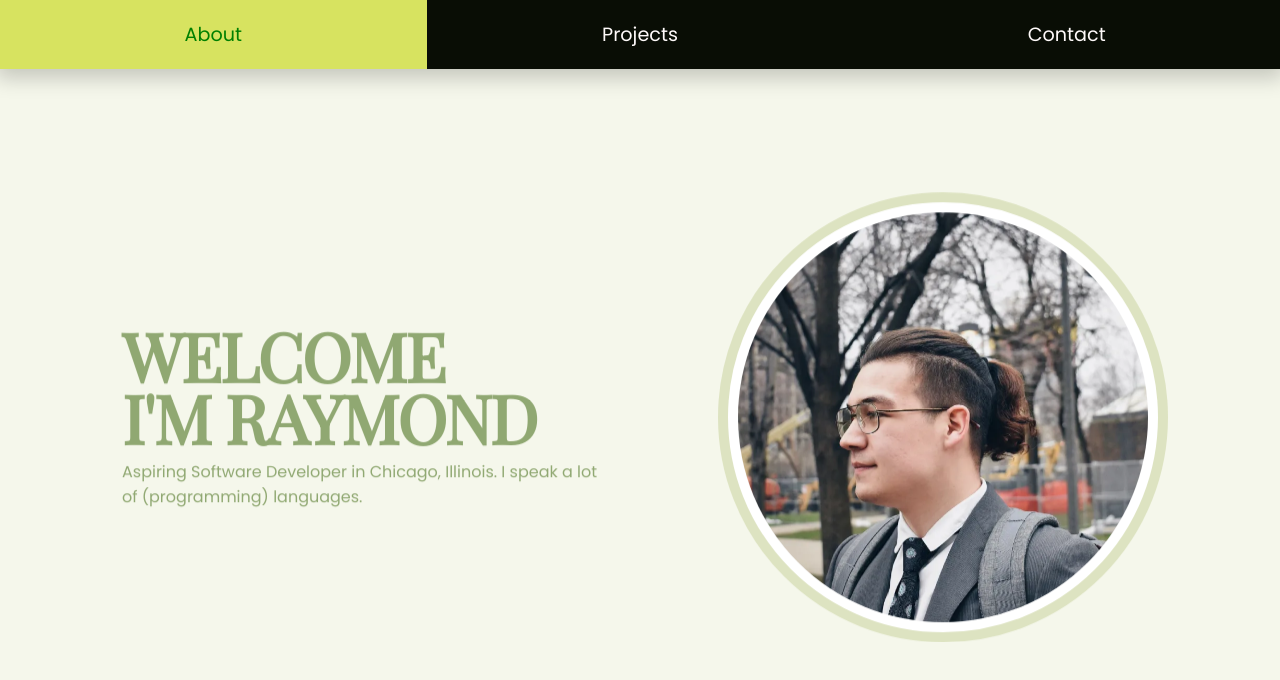
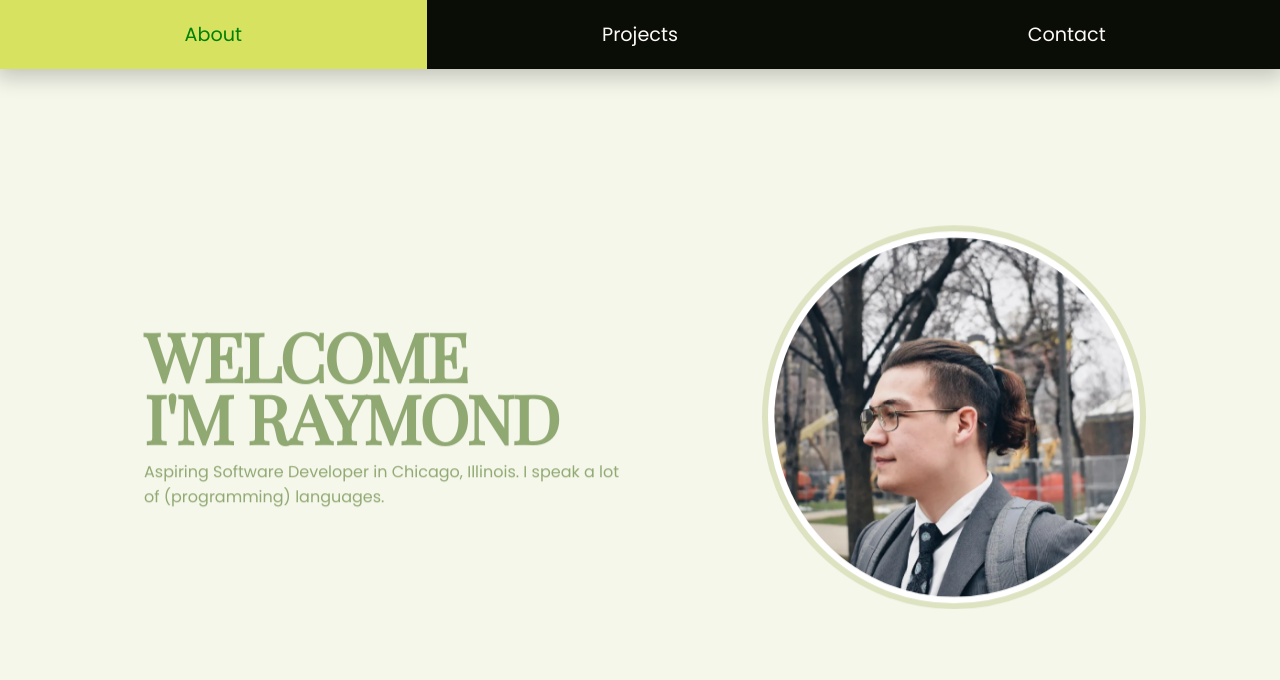
Before and after one commit to rhruby2/rhruby2.github.io, a plain HTML site: page index.html in a window 1280 px wide. Drawn offline with nearby package versions, Linux system fonts and the light colour scheme.

Commit message:
removed picture element for profile image

```diff
--- a/index.html
+++ b/index.html
@@ -57,11 +57,13 @@
                 <h1>WELCOME<br>I'M RAYMOND</h1>
                 <p>Aspiring Software Developer in Chicago, Illinois. I speak a lot of (programming) languages.</p>
             </header>
-            <picture>
-                <source type="image/webp"
-                    srcset="images/profile0square-786w.webp 1x, images/profile0square-1024w.webp 2x">
-                <img src="images/profile0square-786w.png" srcset="images/profile0square-1024w.png 2x" alt="Profile Image">
-            </picture>
+
+            <img src="images/profile0square-786w.png"
+                srcset="images/profile0square-786w.webp 786w, images/profile0square-1024w.webp 1024w"
+                sizes="(max-width: 420px) 80vw,
+                    (min-width: 421px) and (max-width: 825px) 90vh,
+                    (min-width: 826px) 30vw"
+                alt="Profile Image">
         </section>
 
         <div class="parallax-layer-base">
--- a/stylesheets/sass/desktop.sass
+++ b/stylesheets/sass/desktop.sass
@@ -116,6 +116,7 @@ hr
         max-width: 40%
 
         h1
+            color: $gray-green
             font-family: 'Playfair Display', serif
             font-size: calc(1em + 4vw)
             letter-spacing: -2px
@@ -132,17 +133,14 @@ hr
     /* todo: https://stackoverflow.com/questions/27829250/child-margin-doesnt-affect-parent-height */
     /* https://stackoverflow.com/questions/38361657/why-does-my-html5-picture-have-a-height-outside-of-its-img-and-why-does-it-n */
 
-
-    picture
-        img
-            display: block
-            max-width: 30vw
-            min-width: 450px
-            height: auto
-            border-radius: 50%
-            padding: 10px
-            border: 10px solid $light-gray-green
-            background-color: white
+    img
+        display: block
+        width: 30vw
+        height: auto
+        padding: 0.4em
+        border: 0.4em solid $light-gray-green
+        border-radius: 50%
+        background-color: white
 
 #chicagoskyline
     width: 100%
--- a/stylesheets/sass/landscape.sass
+++ b/stylesheets/sass/landscape.sass
@@ -128,26 +128,20 @@ hr
         p
             max-width: 50vw
 
-
-    /*picture element gets squished to lower width than img, therefore defining min-width */
-    /* todo: https://stackoverflow.com/questions/27829250/child-margin-doesnt-affect-parent-height */
-    picture
-        overflow: auto
+    img
+        margin: 10px
         align-self: flex-end
-        padding: 10px
         transform: translate(10vw, 15vh)
-
-        img
-            display: block
-            height: auto
-            width: 45vw
-            border-radius: 50%
-            padding: 6px
-            border: 6px solid $light-gray-green
-            background-color: white
+        display: block
+        height: auto
+        width: 90vh
+        border-radius: 50%
+        padding: 6px
+        border: 6px solid $light-gray-green
+        background-color: white
 
 #chicagoskyline
-    width: 100%
+    width: 120%
     /* keeps original aspect ratio */
     height: auto
     /* gets rid of fusion line between image and projects section */
--- a/stylesheets/sass/portrait.sass
+++ b/stylesheets/sass/portrait.sass
@@ -132,19 +132,16 @@ hr
 
     /*picture element gets squished to lower width than img, therefore defining width */
     /* todo: https://stackoverflow.com/questions/27829250/child-margin-doesnt-affect-parent-height */
-    picture
-        overflow: auto
+    img
         align-self: flex-end
-        padding: 10px
-
-        img
-            display: block
-            height: auto
-            width: 80vw
-            border-radius: 50%
-            padding: 6px
-            border: 6px solid $light-gray-green
-            background-color: white
+        margin: 10px
+        display: block
+        width: 70vw
+        height: auto
+        padding: 0.3em
+        border: 0.3em solid $light-gray-green
+        border-radius: 50%
+        background-color: white
 
 #chicagoskyline
     width: 198%
```
Also changed, not shown: stylesheets/css/desktop.css, stylesheets/css/landscape.css, stylesheets/css/portrait.css, 3 other files.
